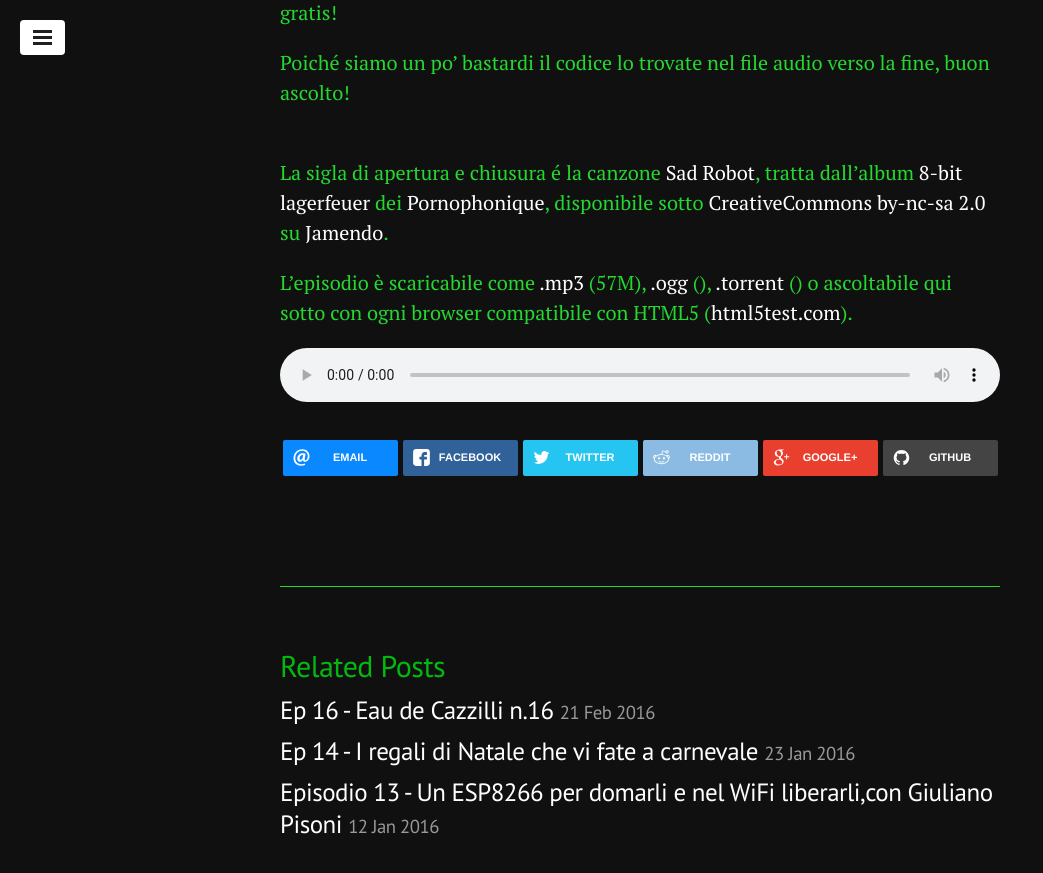
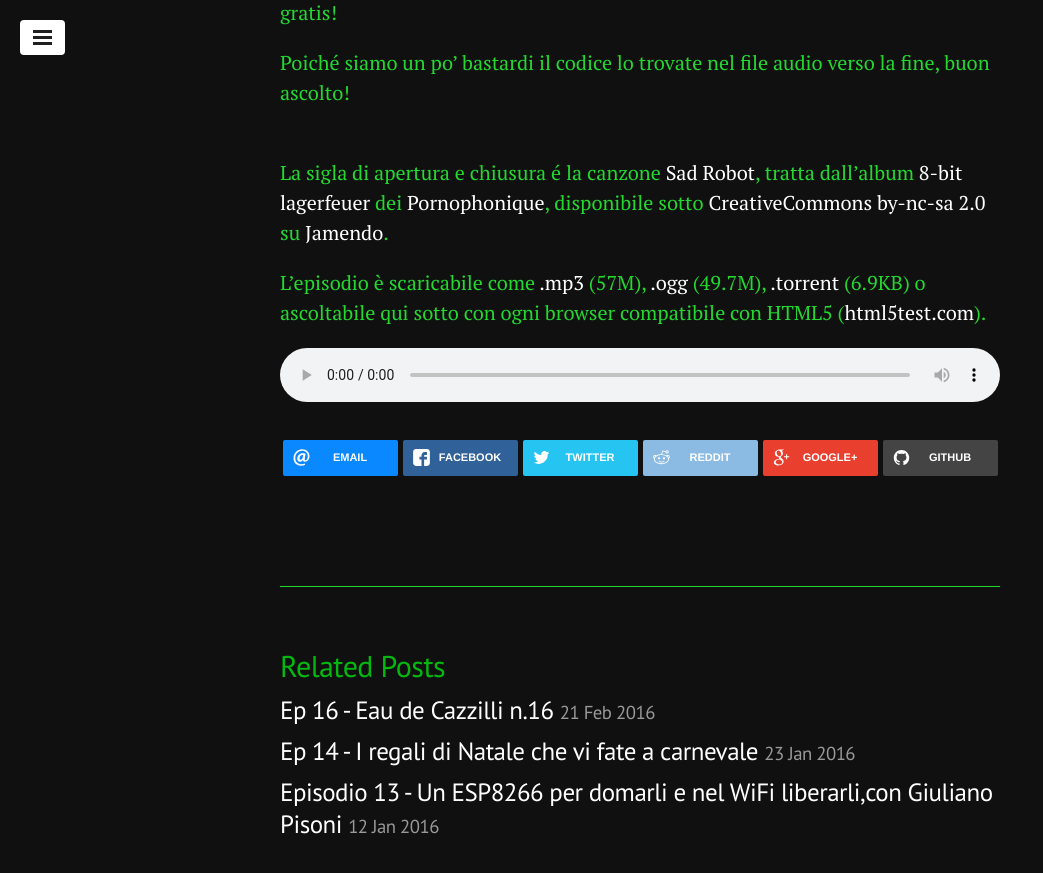
Before and after one commit to geekcookies/geekcookies.github.io, a Jekyll site: the page built from _posts/2016-02-13-episodio-15.md, in a window 1280 px wide and 900 px high, scrolled down 2898 px. Shown: the top 873 px of the window, without its empty margins (0-1043 px from the left). Built offline with Jekyll 4.4.1, drawn with Linux system fonts in a browser that asks for light colours; nearby versions of some CDN libraries; comment, search, counter and statistics services are not loaded.

Commit message:
ep 15 - complete audio files sizes

```diff
--- a/_posts/2016-02-13-episodio-15.md
+++ b/_posts/2016-02-13-episodio-15.md
@@ -8,8 +8,8 @@
 podcast    :
   episode       : geekcookies_ep_15
   filemp3_size  : "57M"
-  fileogg_size  :
-  filetorr_size :
+  fileogg_size  : "49.7M"
+  filetorr_size : "6.9KB"
   filesize      : "115976"
   length        : "1:27:04"
 ---
```
